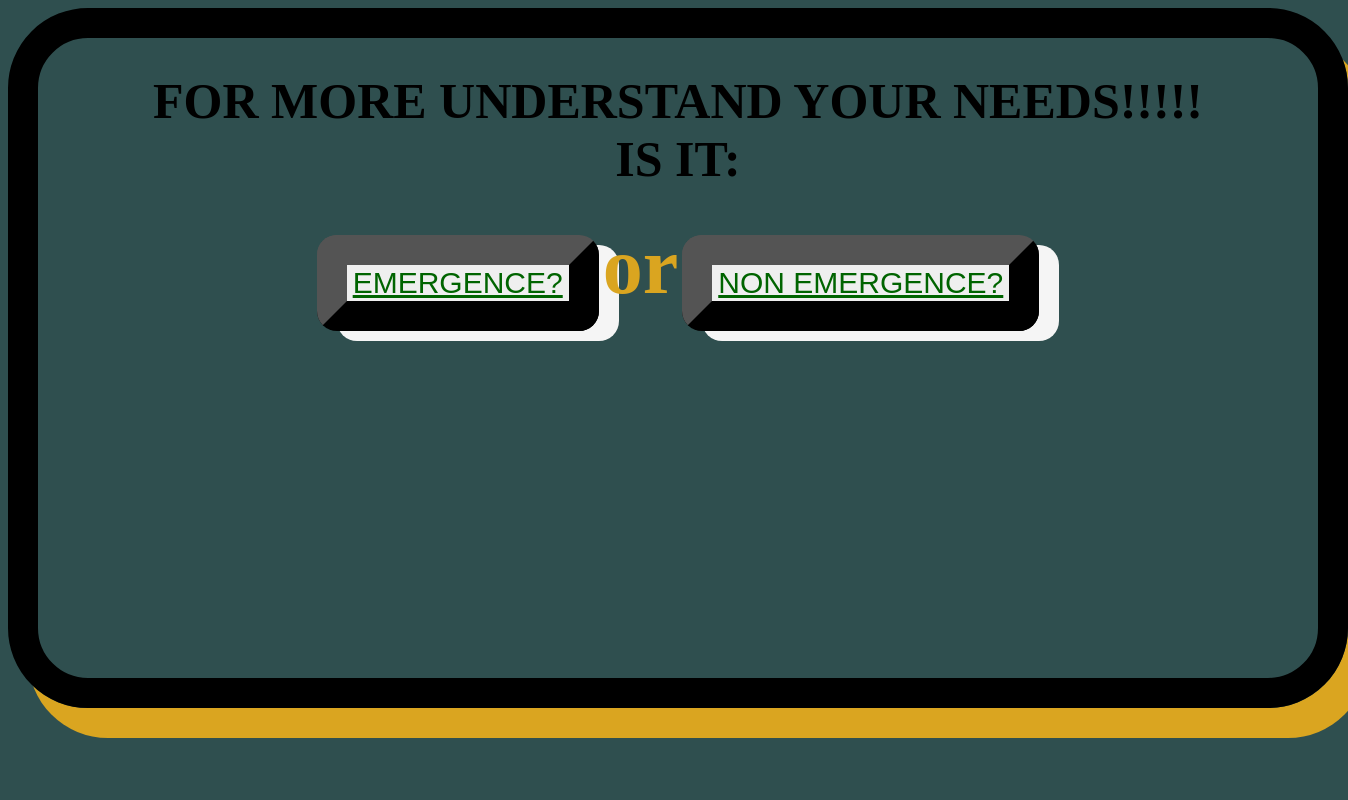
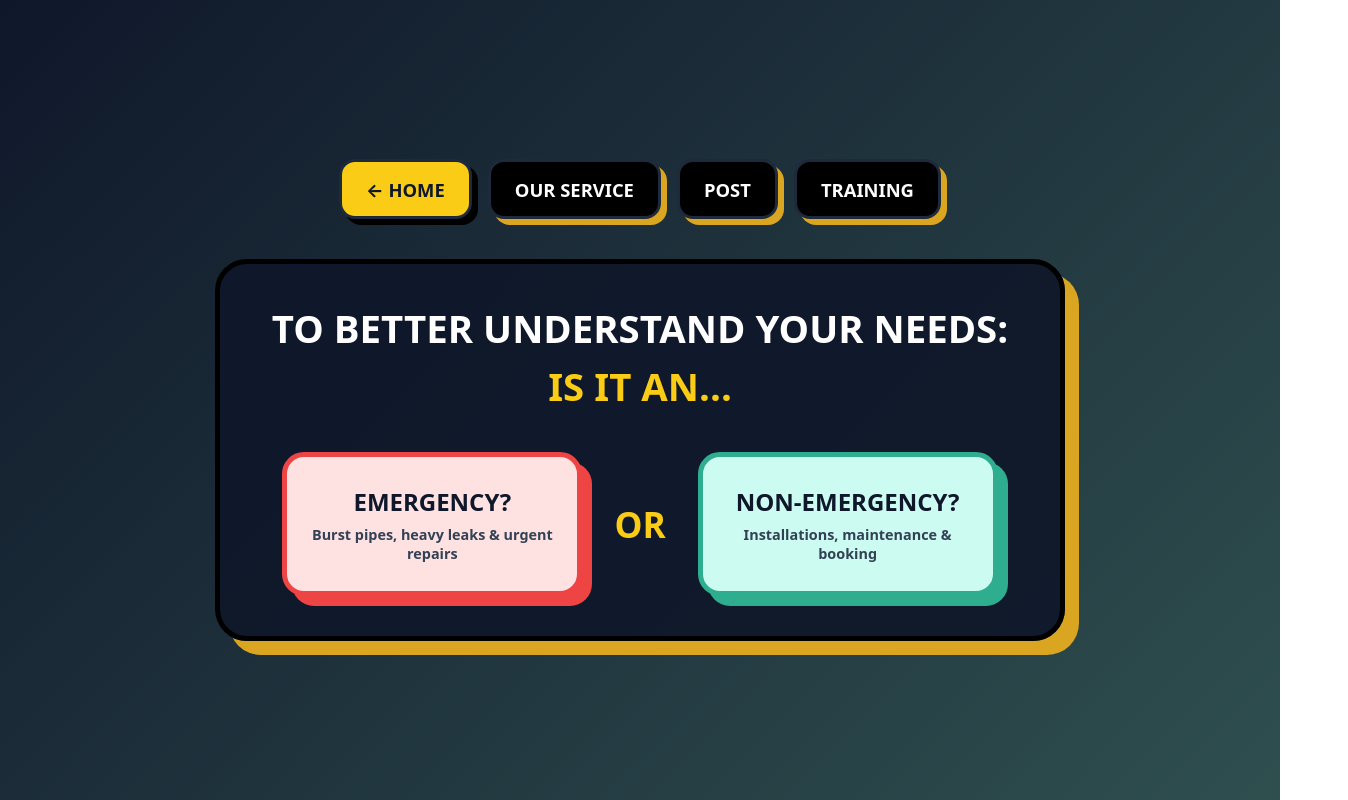
Before and after one commit to munyemanasitys/PLUMBER-HERTIER, a plain HTML site: page get help.html in a window 1280 px wide. Shown: the whole page, 1348 px wide, since content can reach past the window. Drawn offline with Linux system fonts and the light colour scheme.

Commit message:
Revamp get help.html for improved layout and styling

```diff
--- a/get help.html
+++ b/get help.html
@@ -1,68 +1,209 @@
 <!DOCTYPE html>
 <html lang="en">
+
 <head>
     <meta charset="UTF-8">
     <meta name="viewport" content="width=device-width, initial-scale=1.0">
-    <title>get help</title>
+    <title>Get Help | Plumber Hertier</title>
+    <style>
+        :root {
+            --bg-slate: #2f4f4f;
+            --bg-dark: #0f172a;
+            --gold: #facc15;
+            --goldenrod: #daa520;
+            --teal-glow: #2ead8f;
+            --emergency-red: #ef4444;
+        }
+
+        * {
+            box-sizing: border-box;
+            margin: 0;
+            padding: 0;
+        }
+
+        body {
+            font-family: system-ui, -apple-system, "Segoe UI", Roboto, sans-serif;
+            text-align: center;
+            background: linear-gradient(135deg, var(--bg-dark), var(--bg-slate));
+            color: #ffffff;
+            min-height: 100vh;
+            padding: 2rem 1rem;
+            display: flex;
+            flex-direction: column;
+            align-items: center;
+            justify-content: center;
+        }
+
+        .wrapper {
+            width: 100%;
+            max-width: 850px;
+        }
+
+        /* Top Navigation so visitors can easily go back Home */
+        .top-nav {
+            display: flex;
+            flex-wrap: wrap;
+            justify-content: center;
+            gap: 1rem;
+            margin-bottom: 2.5rem;
+        }
+
+        .nav-btn {
+            text-decoration: none;
+            background-color: #000000;
+            color: #ffffff;
+            font-size: 1.15rem;
+            font-weight: 700;
+            text-transform: uppercase;
+            padding: 0.9rem 1.5rem;
+            border: 3px solid #1e293b;
+            border-radius: 16px;
+            box-shadow: 6px 6px 0px var(--goldenrod);
+            transition: transform 0.2s ease, box-shadow 0.2s ease;
+        }
+
+        .nav-btn:hover {
+            transform: translate(-2px, -2px);
+            box-shadow: 9px 9px 0px var(--goldenrod);
+        }
+
+        .nav-btn.home-btn {
+            background-color: var(--gold);
+            color: #0f172a;
+            box-shadow: 6px 6px 0px #000000;
+        }
+
+        /* Main Decision Card keeping your gold shadow & bold rounded frame */
+        .decision-card {
+            background: rgba(15, 23, 42, 0.92);
+            border: 5px solid #000000;
+            border-radius: 32px;
+            box-shadow: 14px 14px 0px var(--goldenrod);
+            padding: 2.5rem 1.5rem;
+        }
+
+        h1 {
+            font-size: clamp(1.5rem, 4.5vw, 2.4rem);
+            font-weight: 900;
+            line-height: 1.3;
+            margin-bottom: 2.5rem;
+            color: #ffffff;
+        }
+
+        h1 span {
+            color: var(--gold);
+            display: block;
+            margin-top: 0.5rem;
+        }
+
+        /* Responsive Choice Container: Stacks on phones, side-by-side on PCs */
+        .choice-row {
+            display: flex;
+            flex-direction: column;
+            align-items: center;
+            justify-content: center;
+            gap: 1.5rem;
+        }
+
+        @media (min-width: 700px) {
+            .choice-row {
+                flex-direction: row;
+                gap: 2rem;
+            }
+        }
+
+        .choice-btn {
+            display: flex;
+            flex-direction: column;
+            align-items: center;
+            justify-content: center;
+            width: 100%;
+            max-width: 300px;
+            text-decoration: none;
+            background-color: #ffffff;
+            color: #0f172a;
+            font-size: 1.5rem;
+            font-weight: 900;
+            text-transform: uppercase;
+            padding: 1.75rem 1.5rem;
+            border: 5px solid #000000;
+            border-radius: 22px;
+            transition: transform 0.2s ease, box-shadow 0.2s ease;
+        }
+
+        .choice-btn small {
+            font-size: 0.9rem;
+            font-weight: 600;
+            text-transform: none;
+            margin-top: 0.4rem;
+            color: #334155;
+        }
+
+        /* Emergency Button: High-alert red/gold styling */
+        .choice-btn.emergency {
+            background-color: #fee2e2;
+            border-color: var(--emergency-red);
+            box-shadow: 10px 10px 0px var(--emergency-red);
+        }
+
+        .choice-btn.emergency:hover {
+            transform: translate(-3px, -4px);
+            box-shadow: 14px 14px 0px var(--emergency-red);
+        }
+
+        /* Non-Emergency Button: Calm teal/green styling */
+        .choice-btn.non-emergency {
+            background-color: #ccfbf1;
+            border-color: var(--teal-glow);
+            box-shadow: 10px 10px 0px var(--teal-glow);
+        }
+
+        .choice-btn.non-emergency:hover {
+            transform: translate(-3px, -4px);
+            box-shadow: 14px 14px 0px var(--teal-glow);
+        }
+
+        .or-divider {
+            font-size: 2.2rem;
+            font-weight: 900;
+            color: var(--gold);
+            text-transform: uppercase;
+        }
+    </style>
 </head>
-<style>
-body{
-    text-align: center;
-    border-color: indigo;
-    background: linear-gradient(transparent,grey gold);
-    box-shadow: 20px 30px goldenrod;
-    border: solid 30px black;
-    background-color: darkslategray;
-    border-radius: 80px;
-    background-size: 50px;
-    height: 40em;
-    width: 80em;
 
-}
-button{
-    background-size: 1000px;
-    border-radius: 20px;
-    font-size: 30px;
-    border-width: 30px;
-    box-shadow: 20px 10px whitesmoke;
+<body>
 
+    <div class="wrapper">
+        <nav class="top-nav" aria-label="Navigation">
+            <a href="index.html" class="nav-btn home-btn">← Home</a>
+            <a href="Sityss.html" class="nav-btn">Our Service</a>
+            <a href="post.html" class="nav-btn">Post</a>
+            <a href="training.html" class="nav-btn">Training</a>
+        </nav>
 
-     text-align: center;
-    background-image: url(jp);
+        <main class="decision-card">
+            <h1>
+                TO BETTER UNDERSTAND YOUR NEEDS:
+                <span>IS IT AN...</span>
+            </h1>
 
+            <div class="choice-row">
+                <a href="emergence.html" class="choice-btn emergency">
+                    EMERGENCY?
+                    <small>Burst pipes, heavy leaks & urgent repairs</small>
+                </a>
 
+                <span class="or-divider">OR</span>
 
-
-}
-
-
-
-
-
-a{
-    font: size 40PX;;
-    color: darkgreen;
-
-
-}
-h1{
-    font-size: 50px;
-}
-label{
-   font-size: 80px;
-   color: goldenrod;
-}
-a{
-
-}
-
-
-</style>
-<body>
-    <h1>FOR MORE UNDERSTAND YOUR NEEDS!!!!!<br> IS IT:</h1>
-    <button><a href="EMERGENCE.HTML">EMERGENCE?</a></button>
-    <LAbel><B>or</B></LAbel>
-    <button><a href="Sityss.html">NON EMERGENCE?</a></button>
+                <a href="Sityss.html" class="choice-btn non-emergency">
+                    NON-EMERGENCY?
+                    <small>Installations, maintenance & booking</small>
+                </a>
+            </div>
+        </main>
+    </div>
 
 </body>
+
 </html>
```
